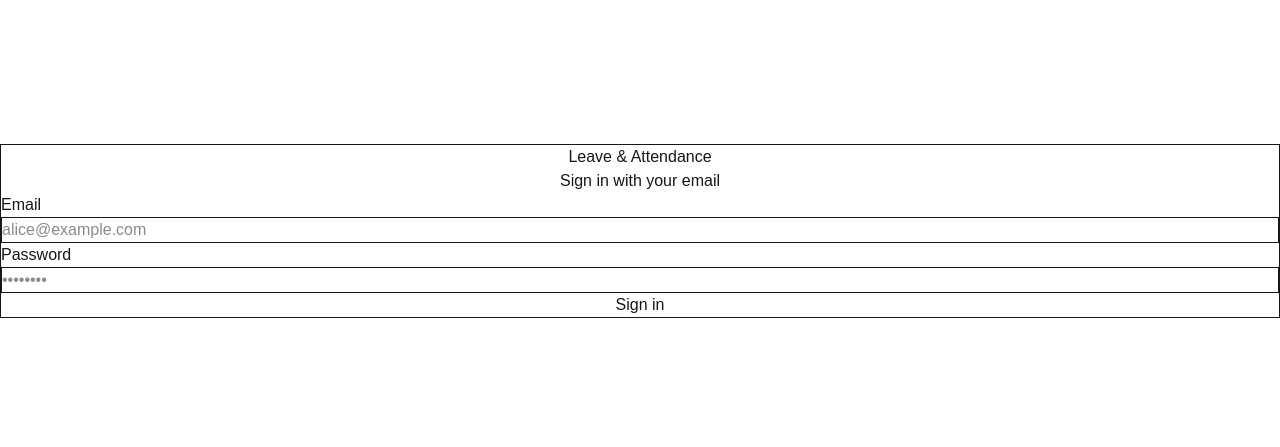
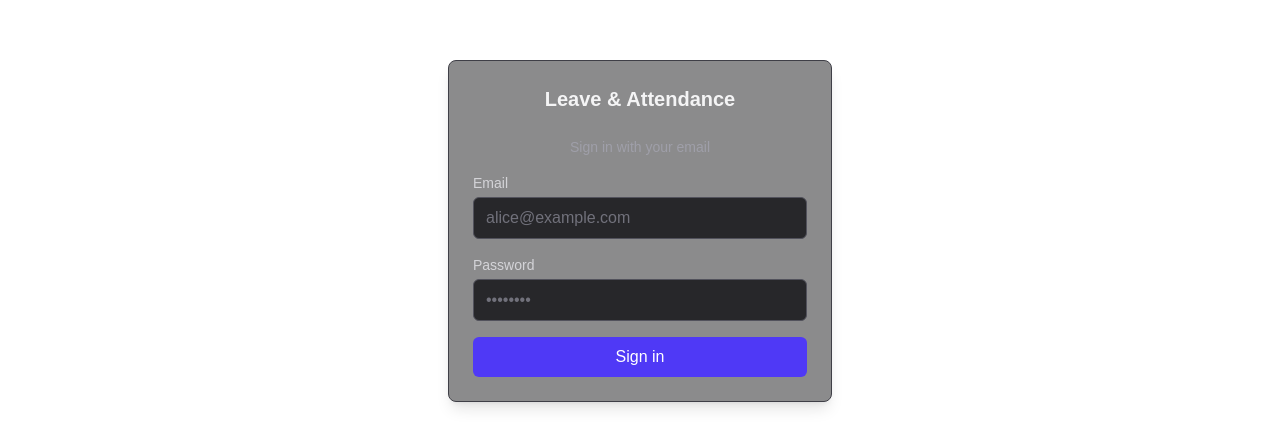
Before and after one commit to RishabThapliyal/leave-attendance-marking-system, a Next.js app: page /login in a window 1280 px wide. Shown: the part 169-616 px from the top of the page. Built offline with nearby package versions, Linux system fonts and the light colour scheme.

Commit message:
fix: restore Tailwind config and globals import

```diff
--- a/src/app/globals.css
+++ b/src/app/globals.css
@@ -1,5 +1,4 @@
-@import "tailwindcss/preflight";
-@import "tailwindcss/utilities";
+@import "tailwindcss";
 
 :root {
   --background: #ffffff;
--- a/src/app/login/page.tsx
+++ b/src/app/login/page.tsx
@@ -44,7 +44,11 @@ function LoginForm() {
         Sign in with your email
       </p>
 
-      <form onSubmit={handleSubmit} className="space-y-4">
+      <form
+        onSubmit={handleSubmit}
+        className="space-y-4"
+        suppressHydrationWarning
+      >
         <div>
           <label
             htmlFor="email"
@@ -104,7 +108,10 @@ function LoginForm() {
 // ─── Main export (Suspense yahan wrap karo) ───
 export default function LoginPage() {
   return (
-    <div className="min-h-screen flex items-center justify-center bg-(--background) p-4">
+    <div
+      className="min-h-screen flex items-center justify-center bg-[var(--background)] p-4"
+      suppressHydrationWarning
+    >
       <Suspense fallback={<div className="text-zinc-400">Loading...</div>}>
         <LoginForm />
       </Suspense>
--- /dev/null
+++ b/tailwind.config.js
@@ -0,0 +1,8 @@
+/** @type {import('tailwindcss').Config} */
+module.exports = {
+  content: ["./src/**/*.{js,ts,jsx,tsx,mdx}"],
+  theme: {
+    extend: {},
+  },
+  plugins: [],
+};
```
